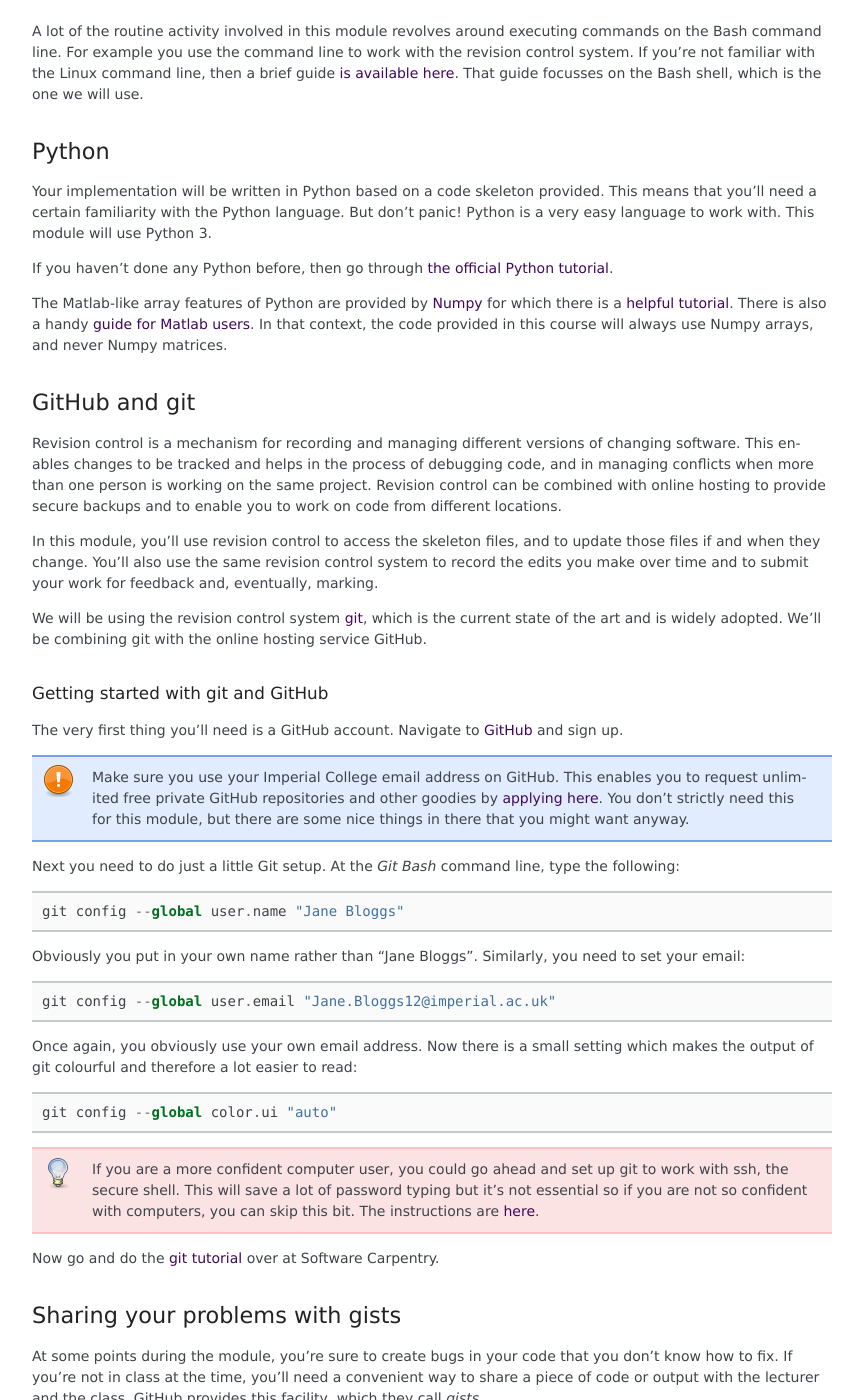
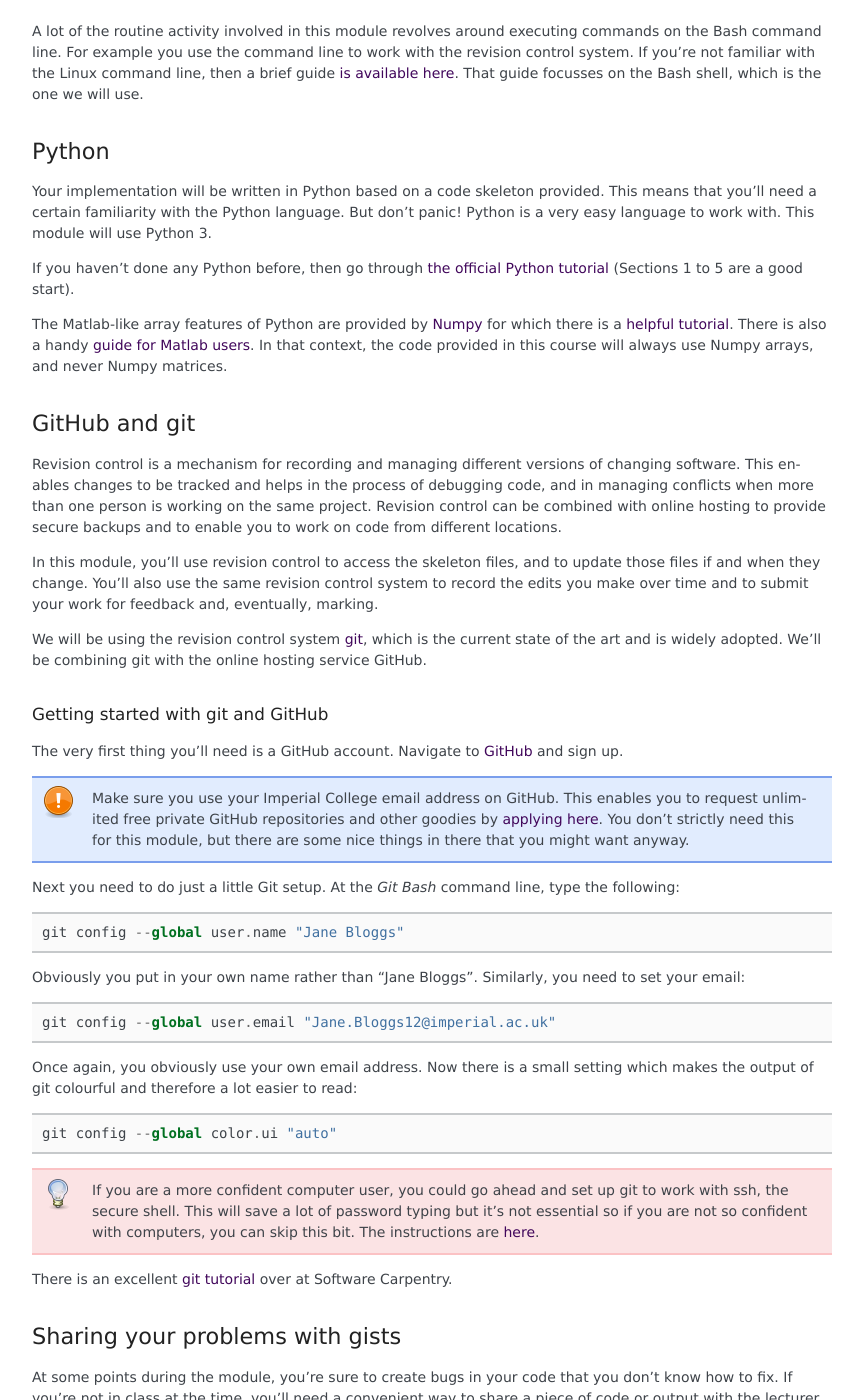
Before and after one commit to comp-lin-alg/comp-lin-alg-course, a Sphinx documentation site: the page built from doc/source/tools.rst, in a window 1280 px wide and 1400 px high, scrolled down 850 px. Shown: the whole window, without its empty margins (163-1026 px from the left). Built offline with Sphinx 7.4.7, drawn with Linux system fonts in a browser that asks for light colours; pages that are not in the unit, such as notebooks, are missing from menus.

Commit message:
updating tools

```diff
--- a/doc/source/tools.rst
+++ b/doc/source/tools.rst
@@ -56,7 +56,8 @@
 work with. This module will use Python 3.
 
 If you haven't done any Python before, then go through `the official
-Python tutorial <https://docs.python.org/3/tutorial/index.html>`_.
+Python tutorial <https://docs.python.org/3/tutorial/index.html>`_
+(Sections 1 to 5 are a good start).
 
 The Matlab-like array features of Python are provided by `Numpy
 <http://www.numpy.org/>`_ for which there is a `helpful tutorial
@@ -65,7 +66,6 @@
 <http://wiki.scipy.org/NumPy_for_Matlab_Users>`_. In that context, the
 code provided in this course will always use Numpy arrays, and never
 Numpy matrices.
-
 
 .. _bitbucket-git:
 
@@ -126,7 +126,7 @@
    are `here
    <https://help.github.com/articles/generating-an-ssh-key/>`_.
 
-Now go and do the `git tutorial
+There is an excellent `git tutorial
 <https://swcarpentry.github.io/git-novice/>`_ over at Software
 Carpentry.
 
```
